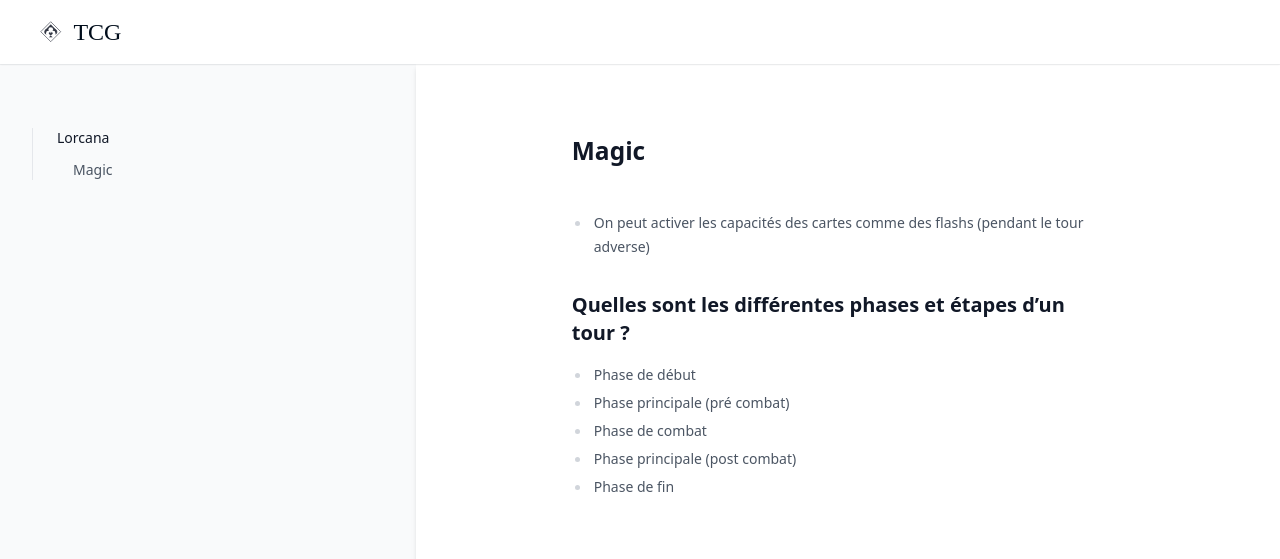
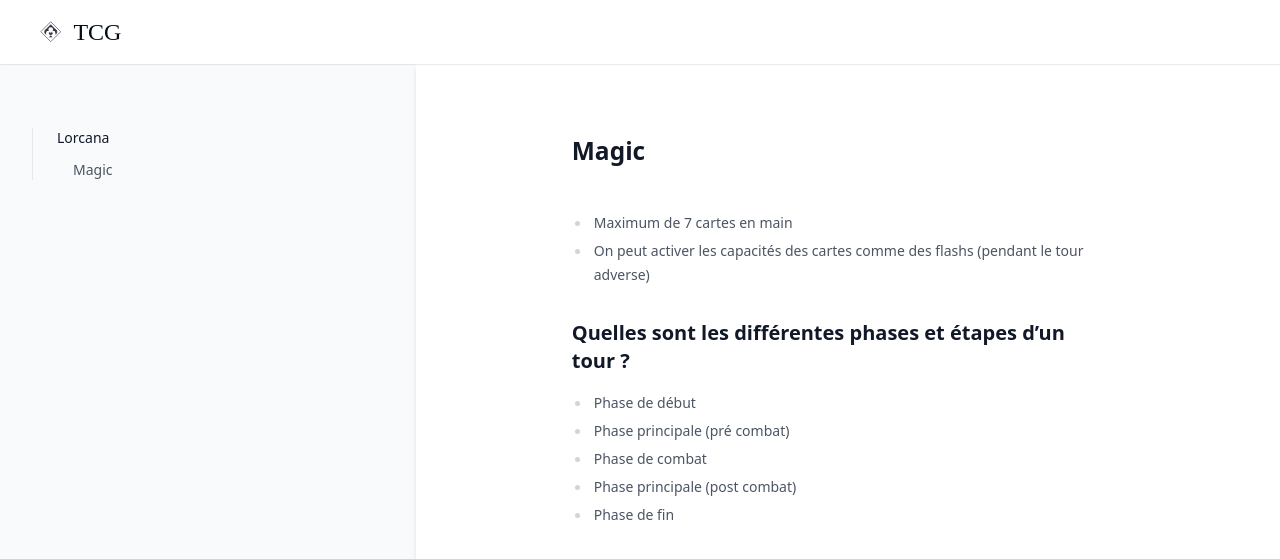
Before and after one commit to greglejeune/ebook, a Jekyll site: the page built from _tcg/magic.md, in a window 1280 px wide. Shown: the top 559 px of the page. Built offline with Jekyll 4.4.1, drawn with Linux system fonts in a browser that asks for light colours.

Commit message:
Update magic.md

```diff
--- a/_tcg/magic.md
+++ b/_tcg/magic.md
@@ -6,6 +6,7 @@ category: strategy
 
 # Magic
 
+- Maximum de 7 cartes en main
 - On peut activer les capacités des cartes comme des flashs (pendant le tour adverse)
 
 ## Quelles sont les différentes phases et étapes d'un tour ?
```
